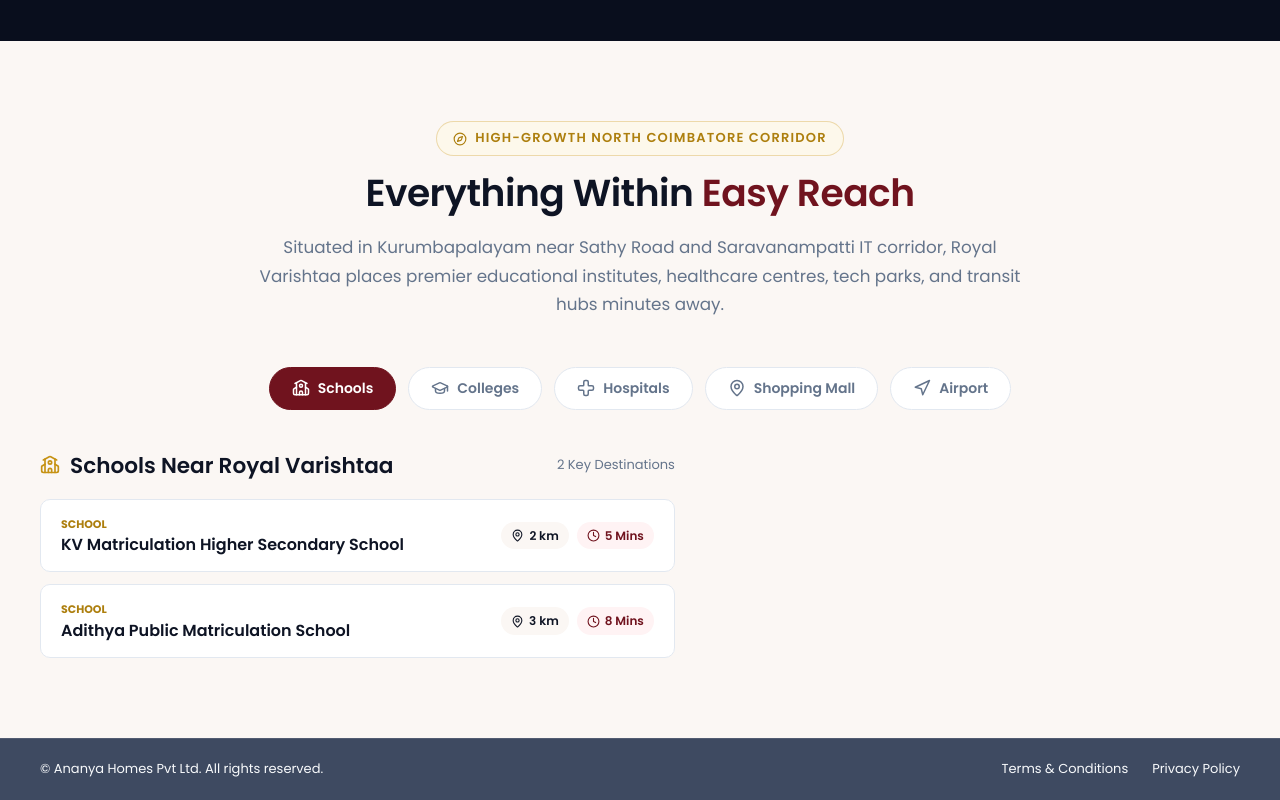
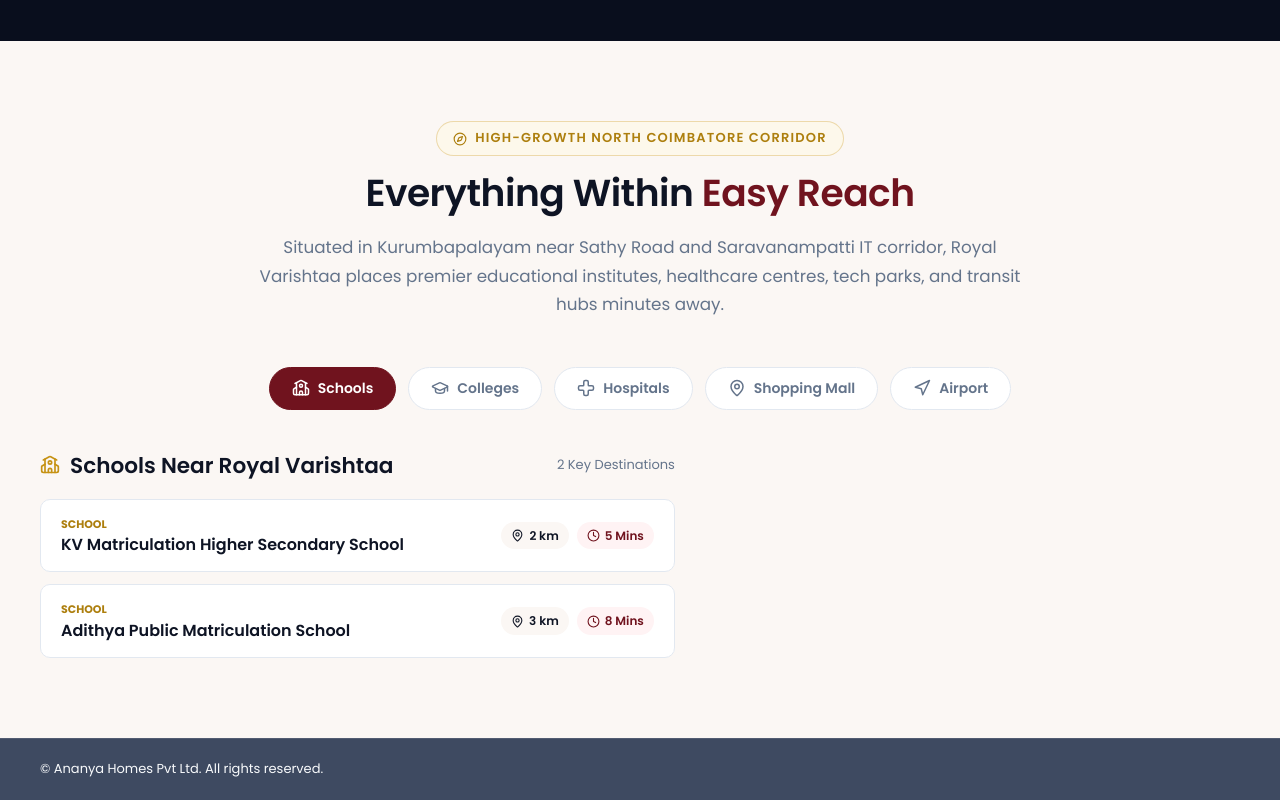
Before and after one commit to idsdev22/ananya-homes-web-single, a React (Vite) app: page / in a window 1280 px wide. Shown: the part 3294-4094 px from the top of the page. Built offline with nearby package versions, Linux system fonts and the light colour scheme; a web font is replaced by a local one.

Commit message:
content change

```diff
--- a/src/App.jsx
+++ b/src/App.jsx
@@ -77,8 +77,7 @@
         <div className="container simple-footer-container">
           <div className="footer-copyright">© Ananya Homes Pvt Ltd. All rights reserved.</div>
           <div className="footer-links">
-            <a href="#terms">Terms & Conditions</a>
-            <a href="#privacy">Privacy Policy</a>
+
           </div>
         </div>
       </footer>
```
Also changed, not shown: src/components/OfferBanner.jsx (line endings or trailing spaces).
